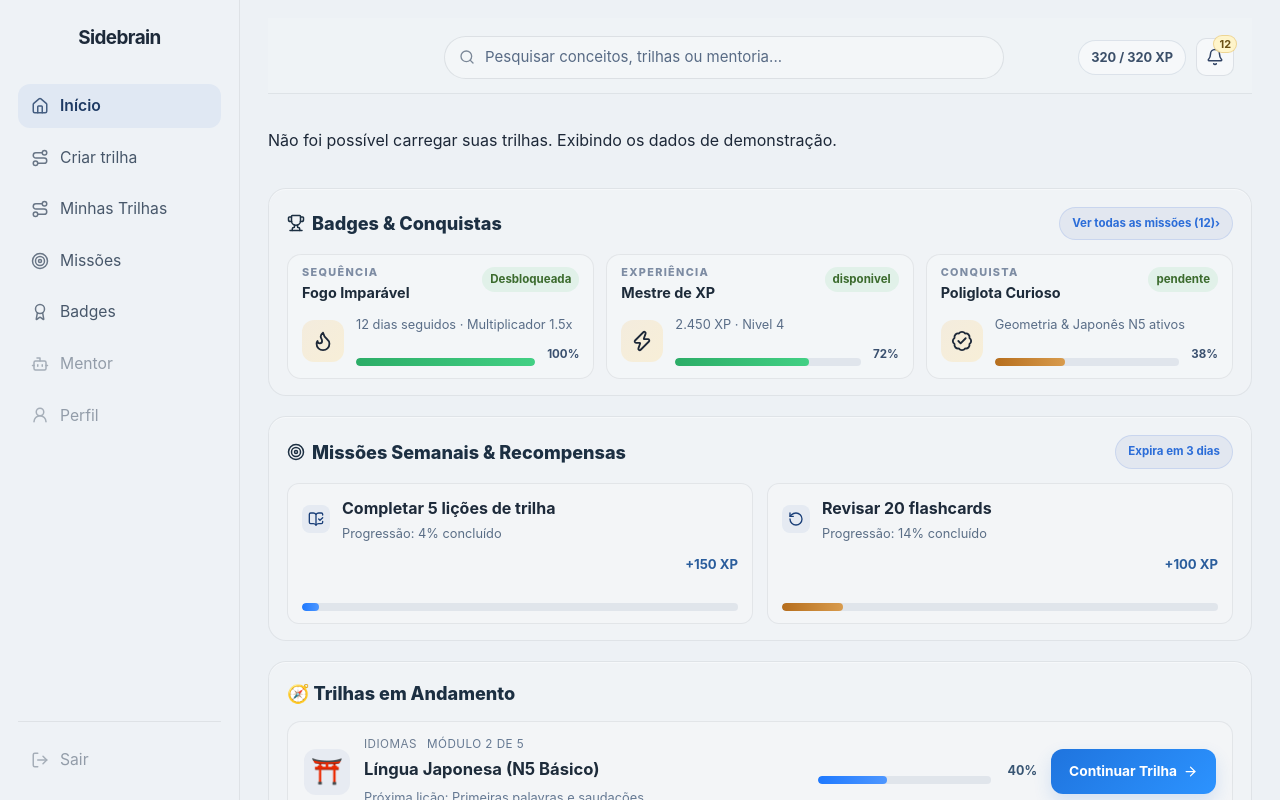
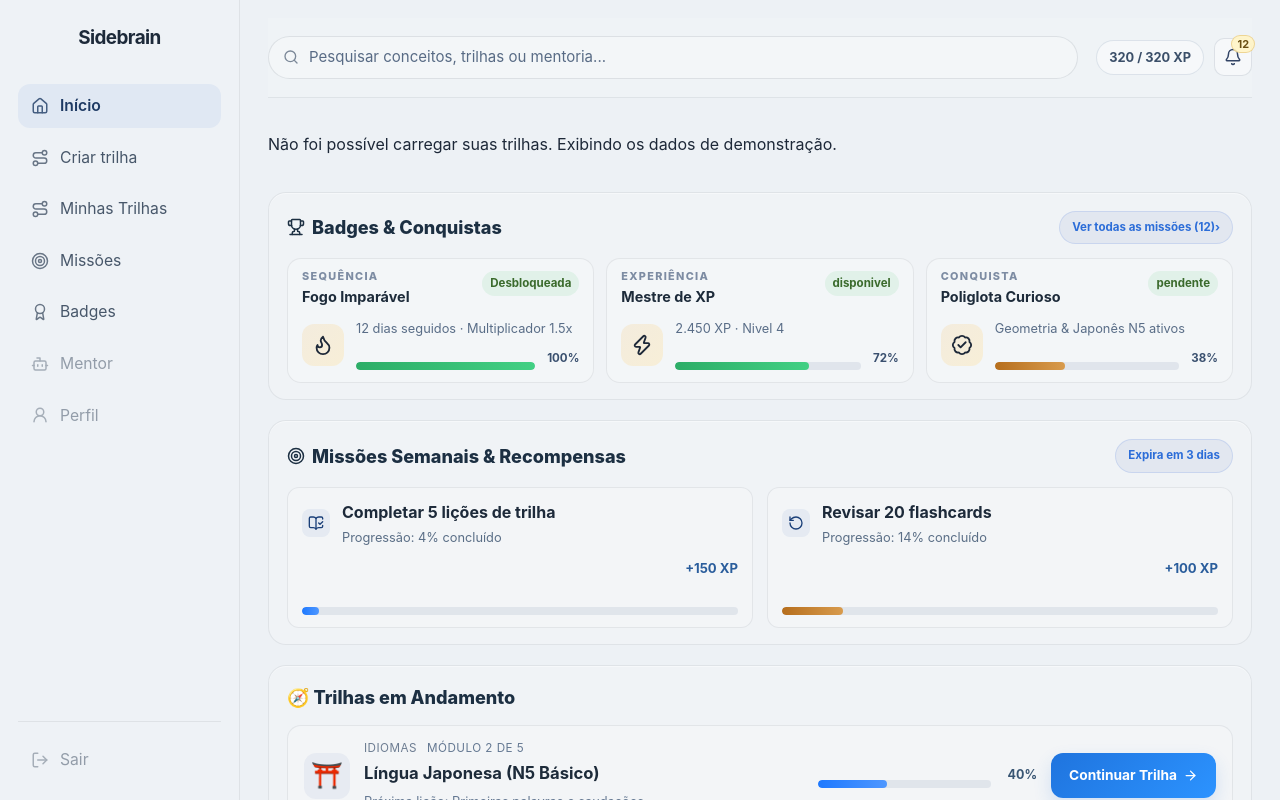
Before and after one commit to FR0M-ZER0/sidebrain-front, a React (Vite) app: page / in a window 1280 px wide. Shown: the top 800 px of the page. Built offline with nearby package versions, Linux system fonts and the light colour scheme; no server answers.

Commit message:
chore(sdb-78): alinha barra de pesquisa

```diff
--- a/src/App.css
+++ b/src/App.css
@@ -160,16 +160,13 @@
 
 .topbar {
   display: flex;
+  justify-content: space-evenly;
   align-items: center;
   gap: 18px;
   background: rgba(255, 255, 255, 0.1);
   border-bottom: 1px solid rgba(26, 40, 54, 0.08);
-  padding: 18px 18px 14px;
+  padding: 18px 0px;
   margin-bottom: 18px;
-}
-
-.topbar-left {
-  min-width: 140px;
 }
 
 .brand-inline {
@@ -187,7 +184,6 @@
   border: 1px solid rgba(53, 68, 84, 0.12);
   border-radius: 999px;
   padding: 8px 14px;
-  max-width: 560px;
 }
 
 .search-icon {
--- a/src/components/customer/HeaderBar.tsx
+++ b/src/components/customer/HeaderBar.tsx
@@ -10,9 +10,6 @@ interface HeaderBarProps {
 export const HeaderBar = ({ xp, coins, notifications, streakCount }: HeaderBarProps) => {
 	return (
 		<header className="topbar">
-			<div className="topbar-left">
-			</div>
-
 			<div className="search-box" role="search">
 				<Search className="search-icon" size={16} aria-hidden="true" />
 				<input type="text" value="Pesquisar conceitos, trilhas ou mentoria..." aria-label="Pesquisa" readOnly />
```
